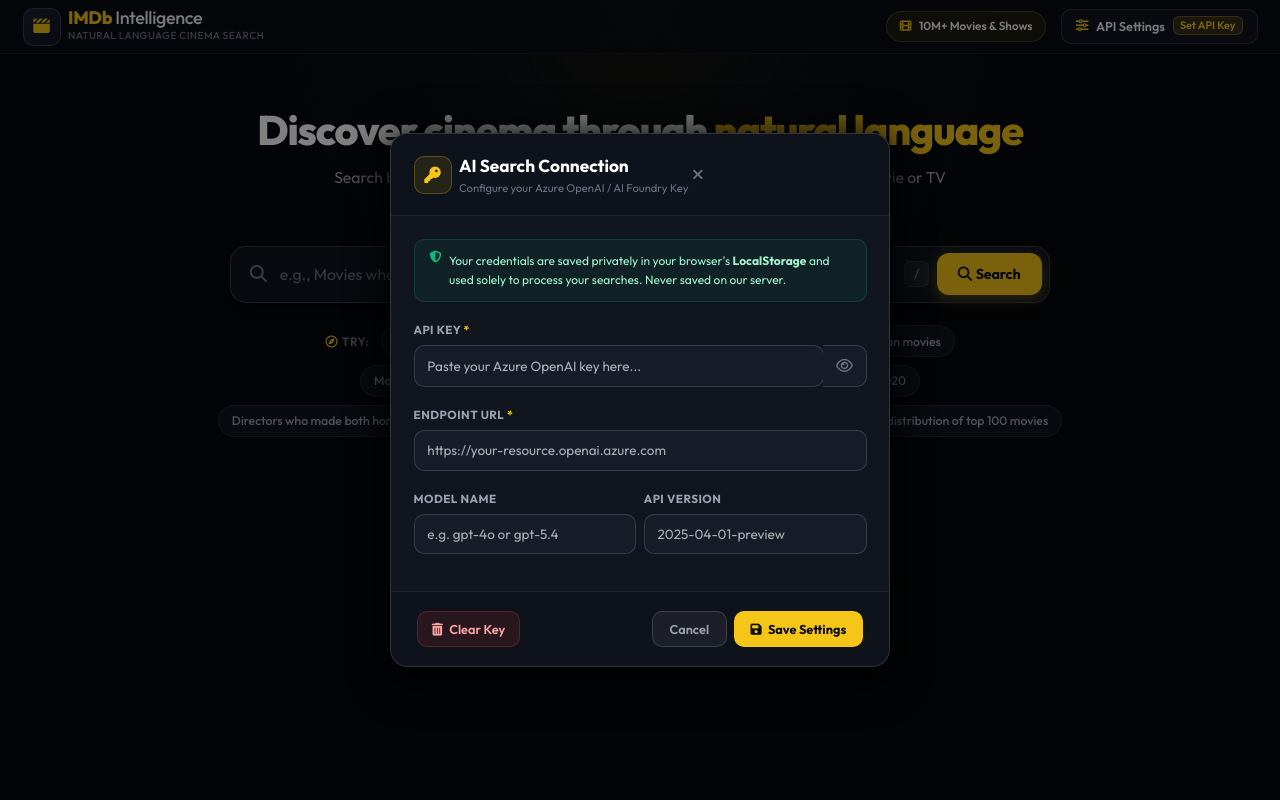
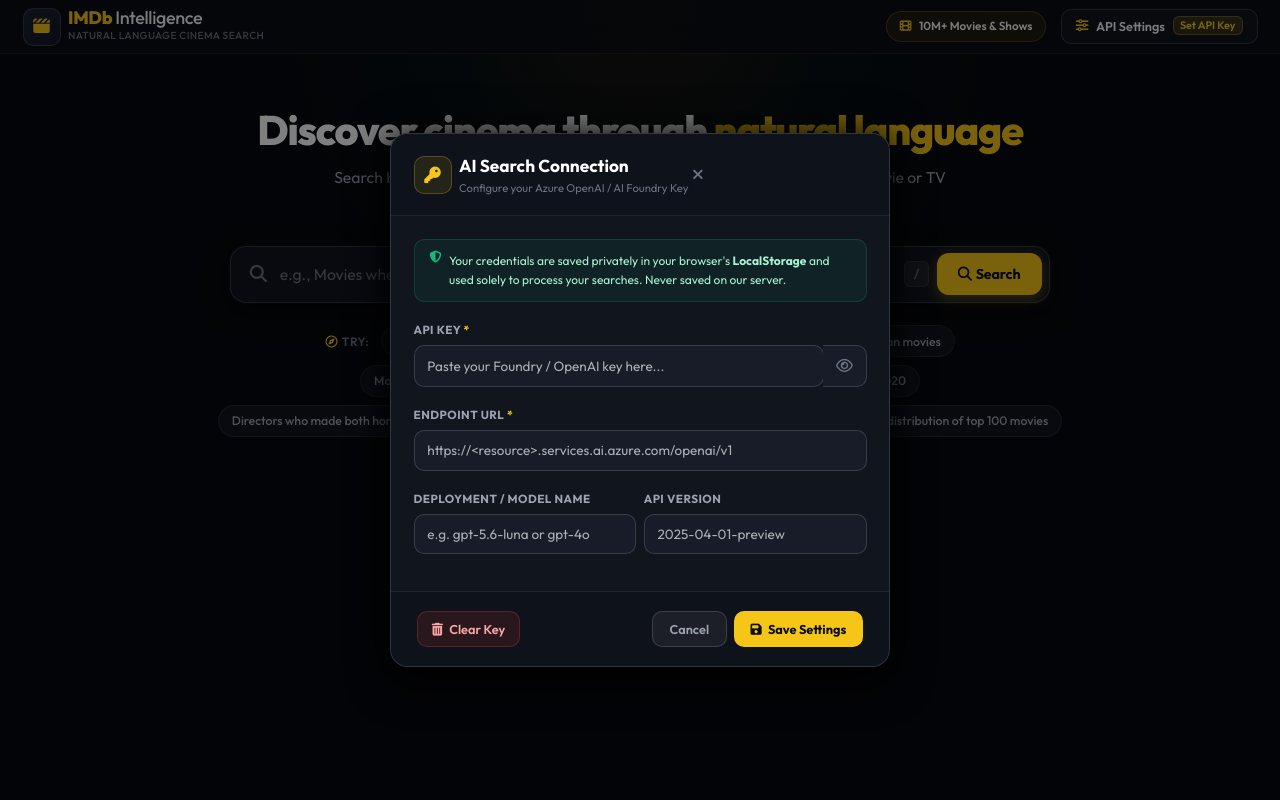
Before and after one commit to sarathavasarala/natural-language-imdb, a Flask app: page / in a window 1280 px wide, after a click that opens the changed part. Run offline with Flask 3, Linux system fonts and the light colour scheme; some libraries are stand-ins or nearby versions.

Commit message:
feat: smart multi-endpoint router supporting Azure AI Foundry nextgen endpoints and gpt-5.6-luna

```diff
--- a/app/templates/index.html
+++ b/app/templates/index.html
@@ -413,7 +413,7 @@
                         <div class="mb-3">
                             <label for="customApiKey" class="cinema-form-label">API Key <span class="text-gold">*</span></label>
                             <div class="input-group">
-                                <input type="password" class="form-control cinema-input" id="customApiKey" placeholder="Paste your Azure OpenAI key here..." required>
+                                <input type="password" class="form-control cinema-input" id="customApiKey" placeholder="Paste your Foundry / OpenAI key here..." required>
                                 <button class="btn btn-cinema-addon" type="button" id="toggleApiKeyVisibility" title="Toggle visibility">
                                     <i class="fa-regular fa-eye" id="toggleApiKeyIcon"></i>
                                 </button>
@@ -421,12 +421,12 @@
                         </div>
                         <div class="mb-3">
                             <label for="customEndpoint" class="cinema-form-label">Endpoint URL <span class="text-gold">*</span></label>
-                            <input type="url" class="form-control cinema-input" id="customEndpoint" placeholder="https://your-resource.openai.azure.com" required>
+                            <input type="url" class="form-control cinema-input" id="customEndpoint" placeholder="https://<resource>.services.ai.azure.com/openai/v1" required>
                         </div>
                         <div class="row g-2">
                             <div class="col-sm-6 mb-3">
-                                <label for="customModel" class="cinema-form-label">Model Name</label>
-                                <input type="text" class="form-control cinema-input" id="customModel" placeholder="e.g. gpt-4o or gpt-5.4">
+                                <label for="customModel" class="cinema-form-label">Deployment / Model Name</label>
+                                <input type="text" class="form-control cinema-input" id="customModel" placeholder="e.g. gpt-5.6-luna or gpt-4o">
                             </div>
                             <div class="col-sm-6 mb-3">
                                 <label for="customApiVersion" class="cinema-form-label">API Version</label>
--- a/app/views.py
+++ b/app/views.py
@@ -6,7 +6,7 @@
 import time
 import re
 import threading
-from openai import AzureOpenAI
+from openai import AzureOpenAI, OpenAI
 import sys
 from datetime import datetime
 import uuid
@@ -110,20 +110,53 @@
 
 def get_azure_client(creds=None):
     """
-    Returns the Azure OpenAI client and model name initialized with given credentials.
+    Returns the AI client (OpenAI v1 router or AzureOpenAI) and model name initialized with given credentials.
+    Automatically detects and handles:
+    - Azure AI Foundry endpoints (e.g. https://<resource>.services.ai.azure.com/openai/v1 or root)
+    - Azure AI Model inference endpoints (/models or /v1)
+    - Classic Azure OpenAI endpoints (e.g. https://<resource>.openai.azure.com)
     """
     if creds is None:
         creds = get_azure_credentials(request if has_request_context() else None)
 
-    if not creds["api_key"] or not creds["endpoint"]:
-        raise ValueError("Azure OpenAI API Key or Endpoint is not configured. Please set it in config.py or in the UI settings.")
+    api_key = (creds.get("api_key") or "").strip()
+    endpoint = (creds.get("endpoint") or "").strip().rstrip("/")
+    api_version = (creds.get("api_version") or "2025-04-01-preview").strip()
+    model = (creds.get("model") or "gpt-5.6-luna").strip()
 
+    if not api_key or not endpoint:
+        raise ValueError("AI API Key or Endpoint is not configured. Please set it in config.py or in the UI settings.")
+
+    # 1. Direct Foundry / OpenAI-compatible v1 router
+    if "/openai/v1" in endpoint or "/v1" in endpoint or "/models" in endpoint:
+        logger.info(f"Connecting via OpenAI v1 router to Foundry endpoint: {endpoint}")
+        client = OpenAI(
+            base_url=endpoint,
+            api_key=api_key,
+            default_headers={"api-key": api_key}
+        )
+        return client, model
+
+    # 2. Foundry domain without /openai/v1 suffix
+    if "services.ai.azure.com" in endpoint:
+        foundry_v1_url = f"{endpoint}/openai/v1"
+        logger.info(f"Connecting via Foundry services.ai.azure.com router: {foundry_v1_url}")
+        client = OpenAI(
+            base_url=foundry_v1_url,
+            api_key=api_key,
+            default_headers={"api-key": api_key}
+        )
+        return client, model
+
+    # 3. Classic Azure OpenAI (.openai.azure.com or .cognitiveservices.azure.com)
+    clean_endpoint = re.sub(r'/openai.*$', '', endpoint)
+    logger.info(f"Connecting via AzureOpenAI client to endpoint: {clean_endpoint}")
     client = AzureOpenAI(
-        api_key=creds["api_key"],
-        api_version=creds["api_version"],
-        azure_endpoint=creds["endpoint"]
+        azure_endpoint=clean_endpoint,
+        api_version=api_version,
+        api_key=api_key
     )
-    return client, creds["model"]
+    return client, model
 
 # Thread-safe DuckDB Connection Manager
 _duckdb_lock = threading.Lock()
```
Also changed, not shown: config.template.py (+7 -4 lines).
